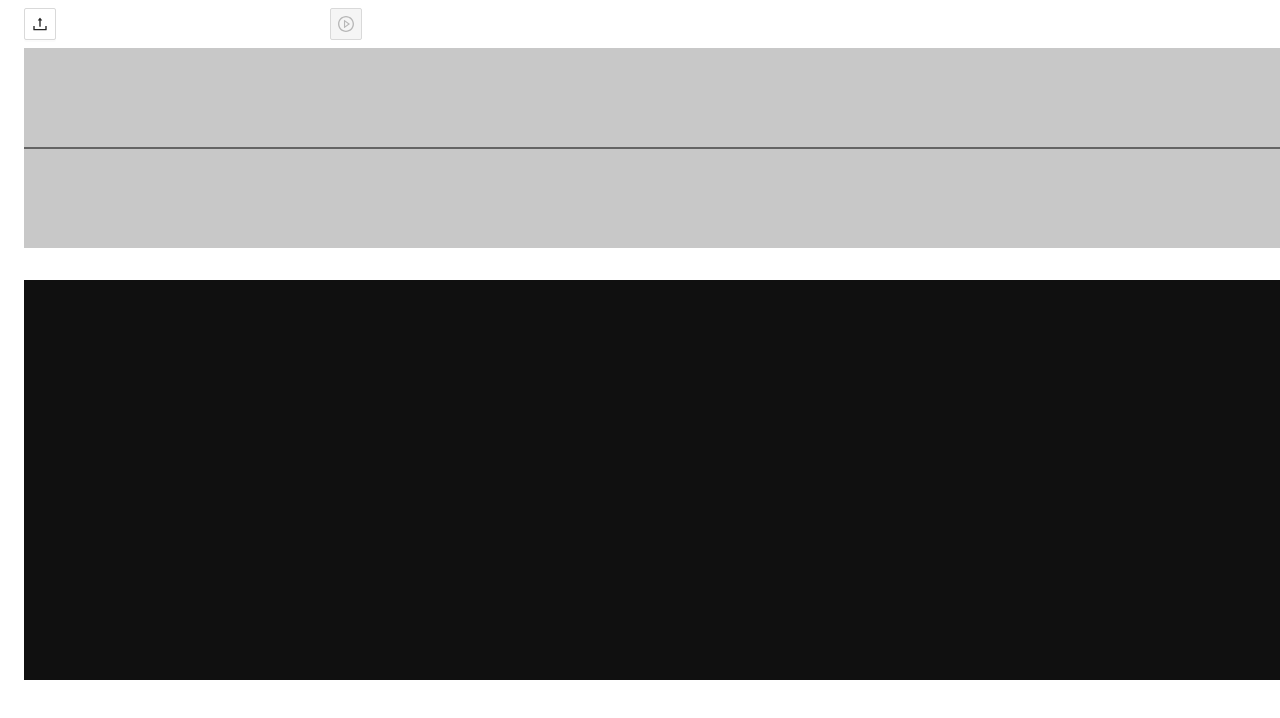
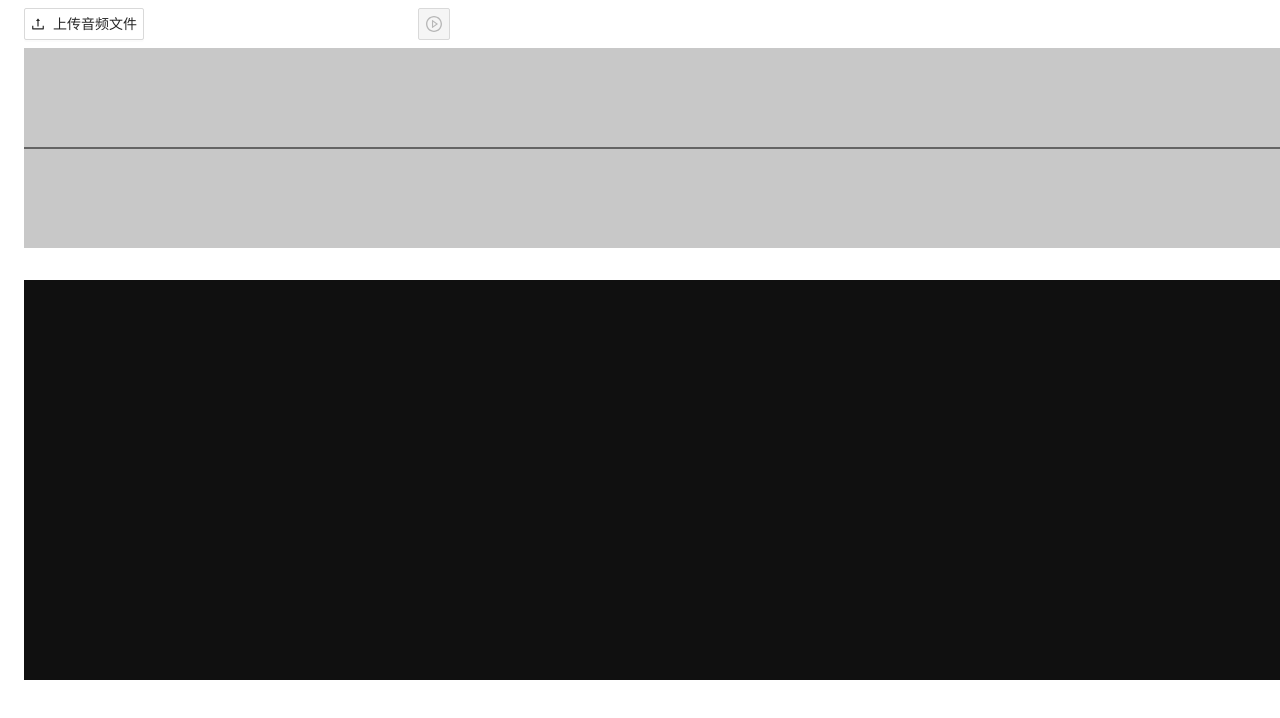
Before and after one commit to maldovar1024/audio-visualization, a React (Create React App) app: page / in a window 1280 px wide. Shown: the top 718 px of the page. Built offline with nearby package versions, Linux system fonts and the light colour scheme.

Commit message:
feat: 修改上传按钮的样式

```diff
--- a/src/component/audio-upload.tsx
+++ b/src/component/audio-upload.tsx
@@ -1,5 +1,5 @@
-import { Button, message, Tooltip, Upload } from 'antd';
-import { LoadingOutlined, UploadOutlined } from '@ant-design/icons';
+import { UploadOutlined } from '@ant-design/icons';
+import { Button, message, Upload } from 'antd';
 import { RcFile } from 'antd/lib/upload/interface';
 import React, { FC, useState } from 'react';
 import './audio-upload.less';
@@ -34,7 +34,6 @@ const AudioUpload: FC<AudioUploadProps> = props => {
 
   return (
     <div className="upload">
-      <Tooltip title="上传音频文件" placement="bottom">
       <Upload
         accept="audio/*"
         beforeUpload={handleUpload}
@@ -42,12 +41,15 @@ const AudioUpload: FC<AudioUploadProps> = props => {
         disabled={disabled}
       >
         <Button
-            icon={loading ? <LoadingOutlined /> : <UploadOutlined />}
+          style={{ paddingLeft: 6, paddingRight: 6 }}
+          icon={<UploadOutlined />}
           disabled={disabled}
           onClick={() => setLoading(true)}
-          />
+          loading={loading}
+        >
+          上传音频文件
+        </Button>
       </Upload>
-      </Tooltip>
       <span className="filename">{filename}</span>
     </div>
   );
```
Lines whose indentation alone changed are shown as unchanged.
